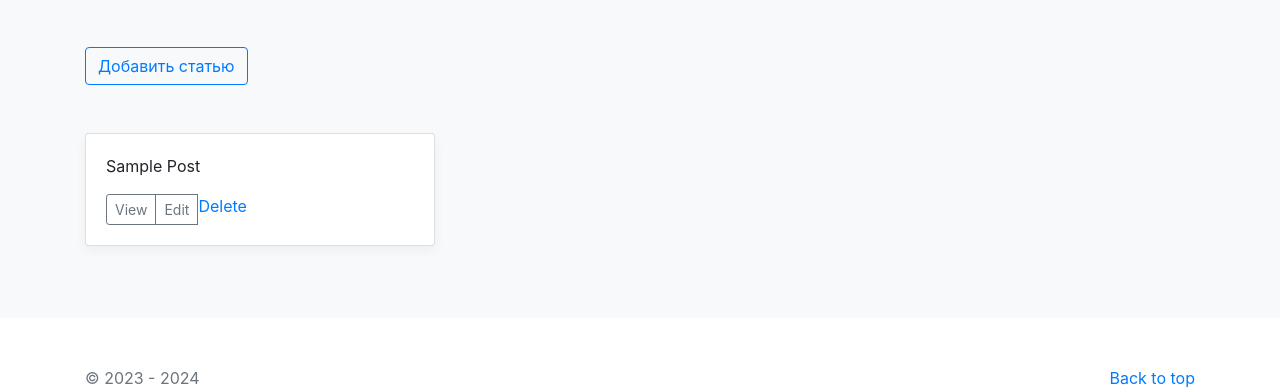
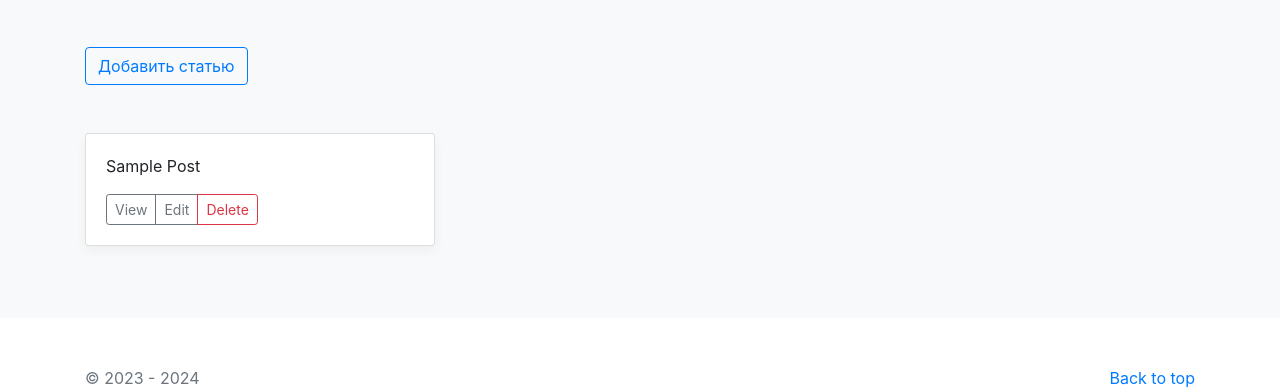
Before and after one commit to ilnurhub/my_store, a Django app: page /blog/ in a window 1280 px wide. Shown: the part 257-649 px from the top of the page. Run offline with Django 4.2, Linux system fonts and the light colour scheme; tables that the repository leaves empty hold one stand-in row (values such as "Sample post"); some libraries are stand-ins or nearby versions.

Commit message:
added button Delete

```diff
--- a/blog/templates/blog/post_list.html
+++ b/blog/templates/blog/post_list.html
@@ -16,7 +16,8 @@
                        class="btn btn-sm btn-outline-secondary">View</a>
                     <a href="{% url 'blog:edit_post' object.pk %}" type="button"
                        class="btn btn-sm btn-outline-secondary">Edit</a>
-                    <a href="#">Delete</a>
+                    <a href="{% url 'blog:delete_post' object.pk %}" type="button"
+                       class="btn btn-sm btn-outline-danger">Delete</a>
                 </div>
             </div>
         </div>
```
